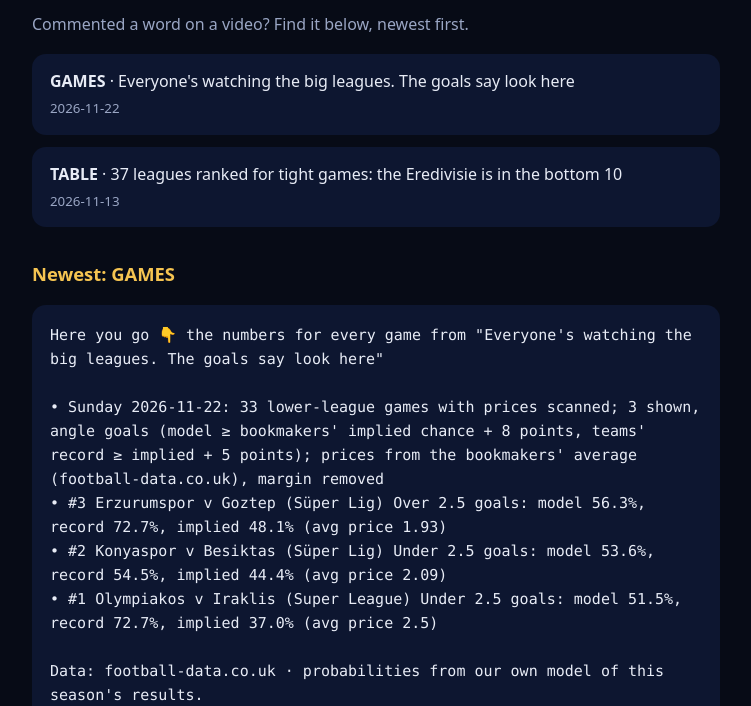
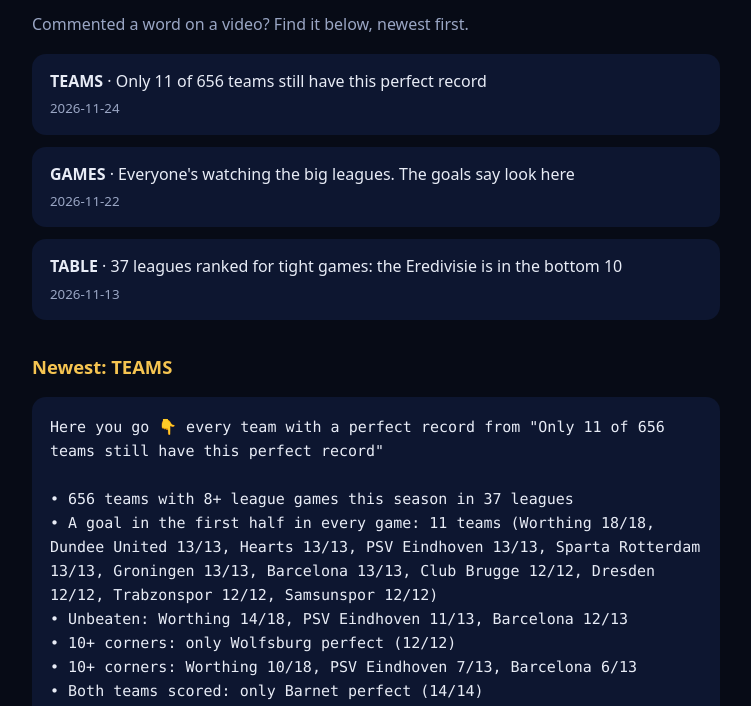
Before and after one commit to Ghostilly/dogscore, a plain HTML site: page lists/index.html in a window 1280 px wide. Shown: the part 91-797 px from the top of the page, without its empty margins (264-1015 px from the left). Drawn offline with Linux system fonts and the light colour scheme.

Commit message:
List: Only 11 of 656 teams still have this perfect record

```diff
--- a/lists/index.html
+++ b/lists/index.html
@@ -3,12 +3,16 @@
 <title>DogScore lists</title><link rel="stylesheet" href="../style.css">
 <style>pre{white-space:pre-wrap;font:15px/1.6 ui-monospace,Menlo,monospace;background:var(--card);padding:18px;border-radius:14px}
 .item{display:block;background:var(--card);border-radius:14px;padding:14px 18px;margin:12px 0;text-decoration:none;color:var(--text)}.item small{color:var(--muted)}</style></head>
-<body><main><h1><b>Your</b> lists</h1><p class="muted">Commented a word on a video? Find it below, newest first.</p><a class="item" href="e5031dbe-af66-4428-9d58-ca70b0117be8.html"><b>GAMES</b> · Everyone's watching the big leagues. The goals say look here<br><small>2026-11-22</small></a><a class="item" href="cta-test-map.html"><b>TABLE</b> · 37 leagues ranked for tight games: the Eredivisie is in the bottom 10<br><small>2026-11-13</small></a><h2>Newest: GAMES</h2><pre>Here you go 👇 the numbers for every game from "Everyone's watching the big leagues. The goals say look here"
+<body><main><h1><b>Your</b> lists</h1><p class="muted">Commented a word on a video? Find it below, newest first.</p><a class="item" href="a42c0a8f-a7d8-48b3-8abe-74a89be9c927.html"><b>TEAMS</b> · Only 11 of 656 teams still have this perfect record<br><small>2026-11-24</small></a><a class="item" href="e5031dbe-af66-4428-9d58-ca70b0117be8.html"><b>GAMES</b> · Everyone's watching the big leagues. The goals say look here<br><small>2026-11-22</small></a><a class="item" href="cta-test-map.html"><b>TABLE</b> · 37 leagues ranked for tight games: the Eredivisie is in the bottom 10<br><small>2026-11-13</small></a><h2>Newest: TEAMS</h2><pre>Here you go 👇 every team with a perfect record from "Only 11 of 656 teams still have this perfect record"
 
-• Sunday 2026-11-22: 33 lower-league games with prices scanned; 3 shown, angle goals (model ≥ bookmakers' implied chance + 8 points, teams' record ≥ implied + 5 points); prices from the bookmakers' average (football-data.co.uk), margin removed
-• #3 Erzurumspor v Goztep (Süper Lig) Over 2.5 goals: model 56.3%, record 72.7%, implied 48.1% (avg price 1.93)
-• #2 Konyaspor v Besiktas (Süper Lig) Under 2.5 goals: model 53.6%, record 54.5%, implied 44.4% (avg price 2.09)
-• #1 Olympiakos v Iraklis (Super League) Under 2.5 goals: model 51.5%, record 72.7%, implied 37.0% (avg price 2.5)
+• 656 teams with 8+ league games this season in 37 leagues
+• A goal in the first half in every game: 11 teams (Worthing 18/18, Dundee United 13/13, Hearts 13/13, PSV Eindhoven 13/13, Sparta Rotterdam 13/13, Groningen 13/13, Barcelona 13/13, Club Brugge 12/12, Dresden 12/12, Trabzonspor 12/12, Samsunspor 12/12)
+• Unbeaten: Worthing 14/18, PSV Eindhoven 11/13, Barcelona 12/13
+• 10+ corners: only Wolfsburg perfect (12/12)
+• 10+ corners: Worthing 10/18, PSV Eindhoven 7/13, Barcelona 6/13
+• Both teams scored: only Barnet perfect (14/14)
+• Both teams scored: Worthing 14/18, PSV Eindhoven 11/13, Barcelona 9/13
+• Latest: 2026-11-22 Barcelona 3-2 Villarreal (HT 0-2)
 
 Data: football-data.co.uk · probabilities from our own model of this season's results.
 18+ only. Stats show what has happened, they do not guarantee results. Not betting advice. If gambling stops being fun, get free help: BeGambleAware.org (UK) or your local support line.</pre><footer><a href="../index.html">DogScore</a> · 18+ only · stats, not a guarantee · not betting advice</footer></main></body></html>
--- a/lists/index.json
+++ b/lists/index.json
@@ -1,4 +1,10 @@
 [
+ {
+  "id": "a42c0a8f-a7d8-48b3-8abe-74a89be9c927",
+  "title": "Only 11 of 656 teams still have this perfect record",
+  "word": "TEAMS",
+  "at": "2026-11-24T19:27:15.500Z"
+ },
  {
   "id": "e5031dbe-af66-4428-9d58-ca70b0117be8",
   "title": "Everyone's watching the big leagues. The goals say look here",
```
Also changed, not shown: lists/a42c0a8f-a7d8-48b3-8abe-74a89be9c927.html (added, +18 -0 lines).
